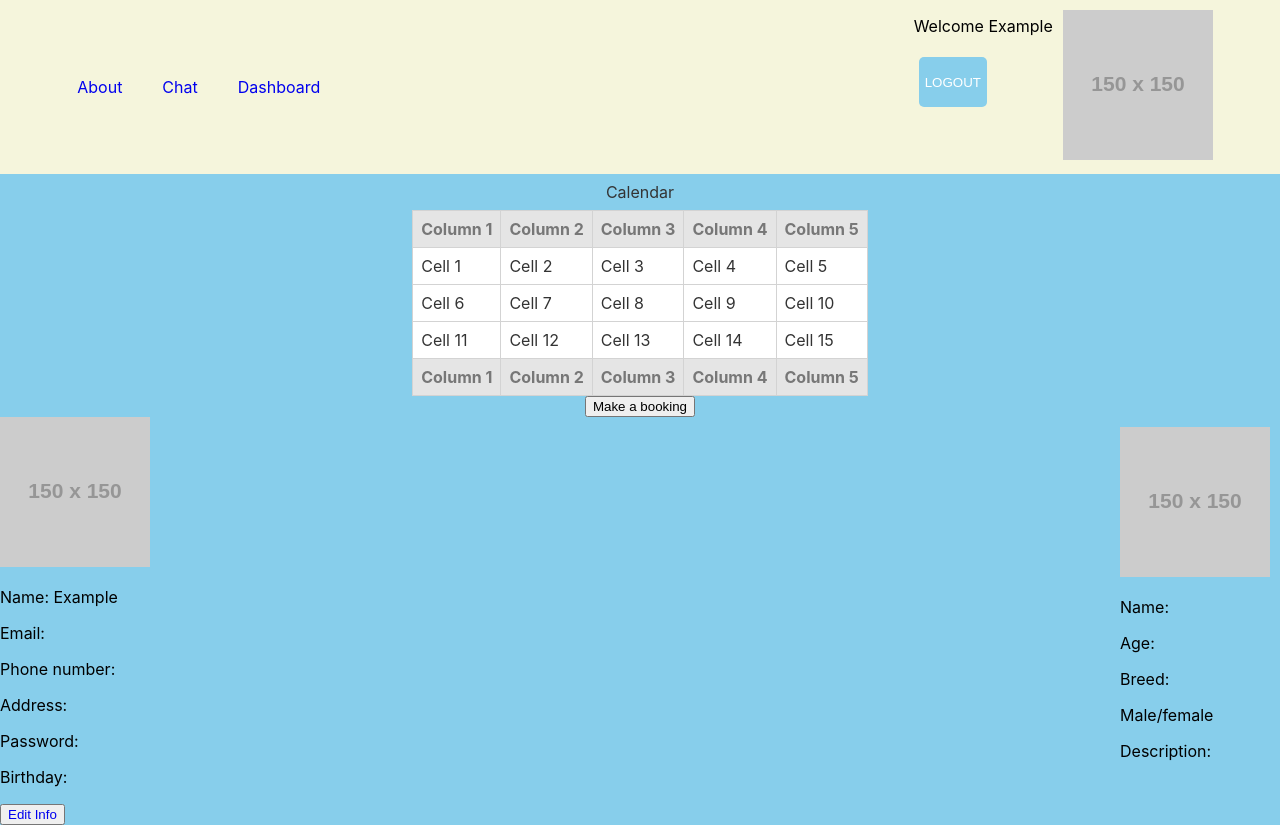
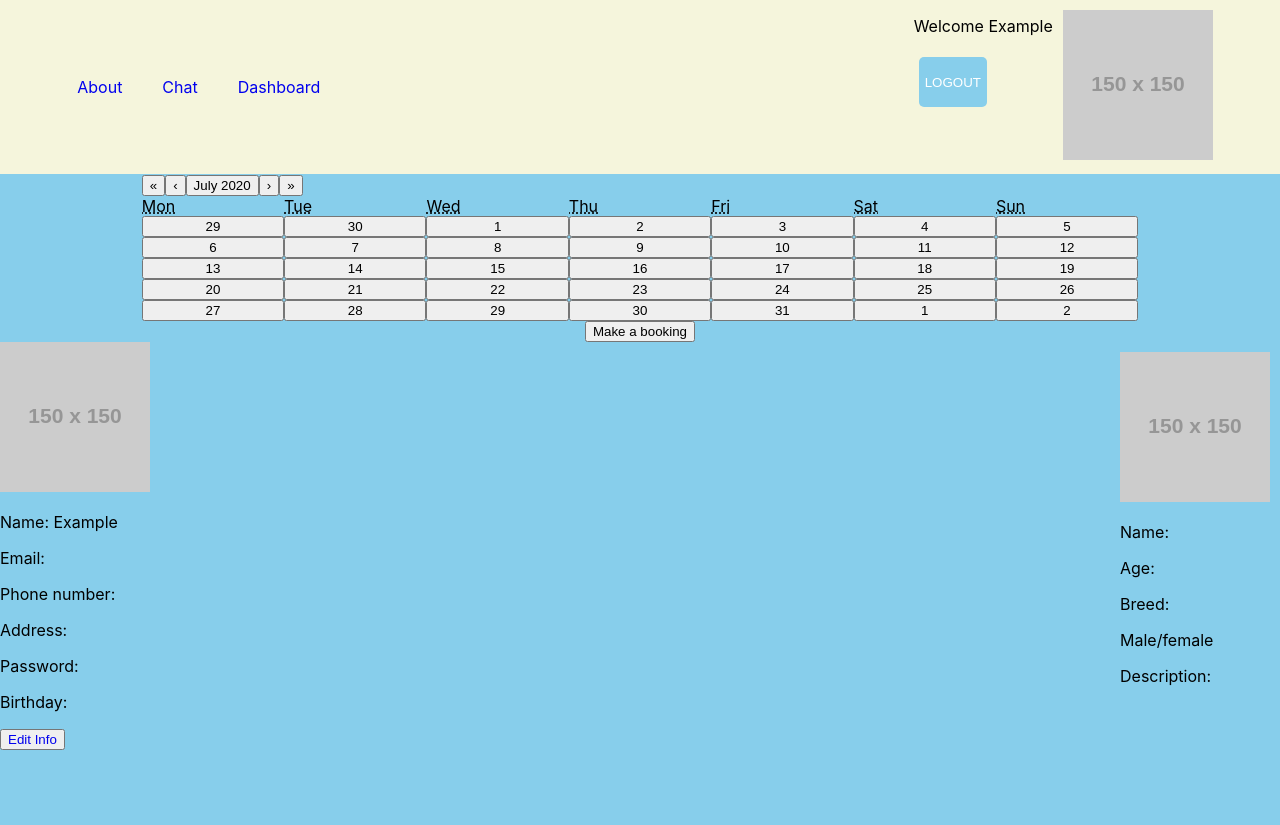
Before and after one commit to sayona7/personal-project, a React (Create React App) app: page /#/dash in a window 1280 px wide. After the commit the page ends 800 px from the top, so only its background shows below. Built offline with nearby package versions, Linux system fonts and the light colour scheme.

Commit message:
added calendar feature

```diff
--- a/package.json
+++ b/package.json
@@ -17,6 +17,7 @@
     "massive": "^6.6.0",
     "nodemon": "^2.0.4",
     "react": "^16.13.1",
+    "react-calendar": "^3.1.0",
     "react-dom": "^16.13.1",
     "react-google-calendar-api": "^1.0.11",
     "react-redux": "^7.2.1",
--- a/src/Components/Dashboard/Calendar/Calendar.js
+++ b/src/Components/Dashboard/Calendar/Calendar.js
@@ -1,8 +1,9 @@
 import React, { Component } from 'react';
 import "./calendar.css";
+import Calendar from "react-calendar";
 
 
-class Calendar extends Component {
+class Cal extends Component {
     constructor(props) {
         super(props);
         this.state = {
@@ -14,54 +15,11 @@ class Calendar extends Component {
     render() {
         return (
             <div className="cal-wrapper">
-                <table>
-                    <caption>Calendar</caption>
-                    <thead>
-                        <tr>
-                        <th>Column 1</th>
-                        <th>Column 2</th>
-                        <th>Column 3</th>
-                        <th>Column 4</th>
-                        <th>Column 5</th>
-                        </tr>
-                    </thead>
-                    <tbody>
-                        <tr>
-                        <td>Cell 1</td>
-                        <td>Cell 2</td>
-                        <td>Cell 3</td>
-                        <td>Cell 4</td>
-                        <td>Cell 5</td>
-                        </tr>
-                        <tr>
-                        <td>Cell 6</td>
-                        <td>Cell 7</td>
-                        <td>Cell 8</td>
-                        <td>Cell 9</td>
-                        <td>Cell 10</td>
-                        </tr>
-                        <tr>
-                        <td>Cell 11</td>
-                        <td>Cell 12</td>
-                        <td>Cell 13</td>
-                        <td>Cell 14</td>
-                        <td>Cell 15</td>
-                        </tr>
-                    </tbody>
-                    <tfoot>
-                        <tr>
-                        <th>Column 1</th>
-                        <th>Column 2</th>
-                        <th>Column 3</th>
-                        <th>Column 4</th>
-                        <th>Column 5</th>
-                        </tr>
-                    </tfoot>
-                </table>
+                <Calendar/>
                 <button>Make a booking</button>
             </div>
          );
     }
 }
 
-export default Calendar;
+export default Cal;
--- a/src/Components/Dashboard/Dashboard.js
+++ b/src/Components/Dashboard/Dashboard.js
@@ -1,7 +1,7 @@
 import React, { Component } from 'react';
 import Profile from './Profile/Profile';
 import Pets from "./Pets/Pets";
-import Calendar from "./Calendar/Calendar";
+import Cal from "./Calendar/Calendar";
 import Navbar from "./Navbar/Navbar";
 import "./main.css";
 
@@ -15,7 +15,7 @@ class Dashboard extends Component {
         return (
             <div>
                 <Navbar />
-                <Calendar />
+                <Cal />
                 <div className="mainWrapper">
                     <Profile />
                     <Pets />
```
Also changed, not shown: 1 other file (tests, documents, lock files or other folders).
